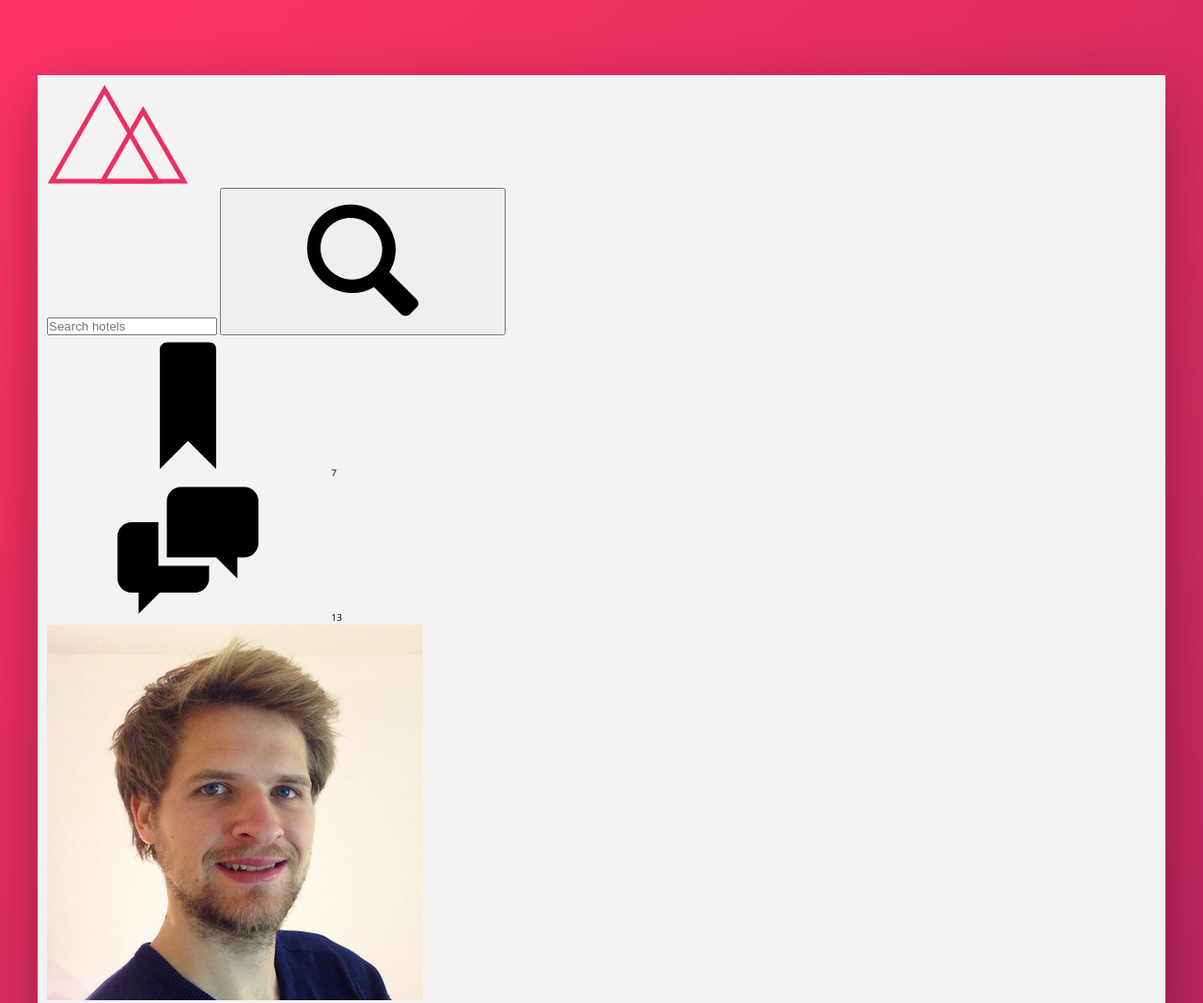
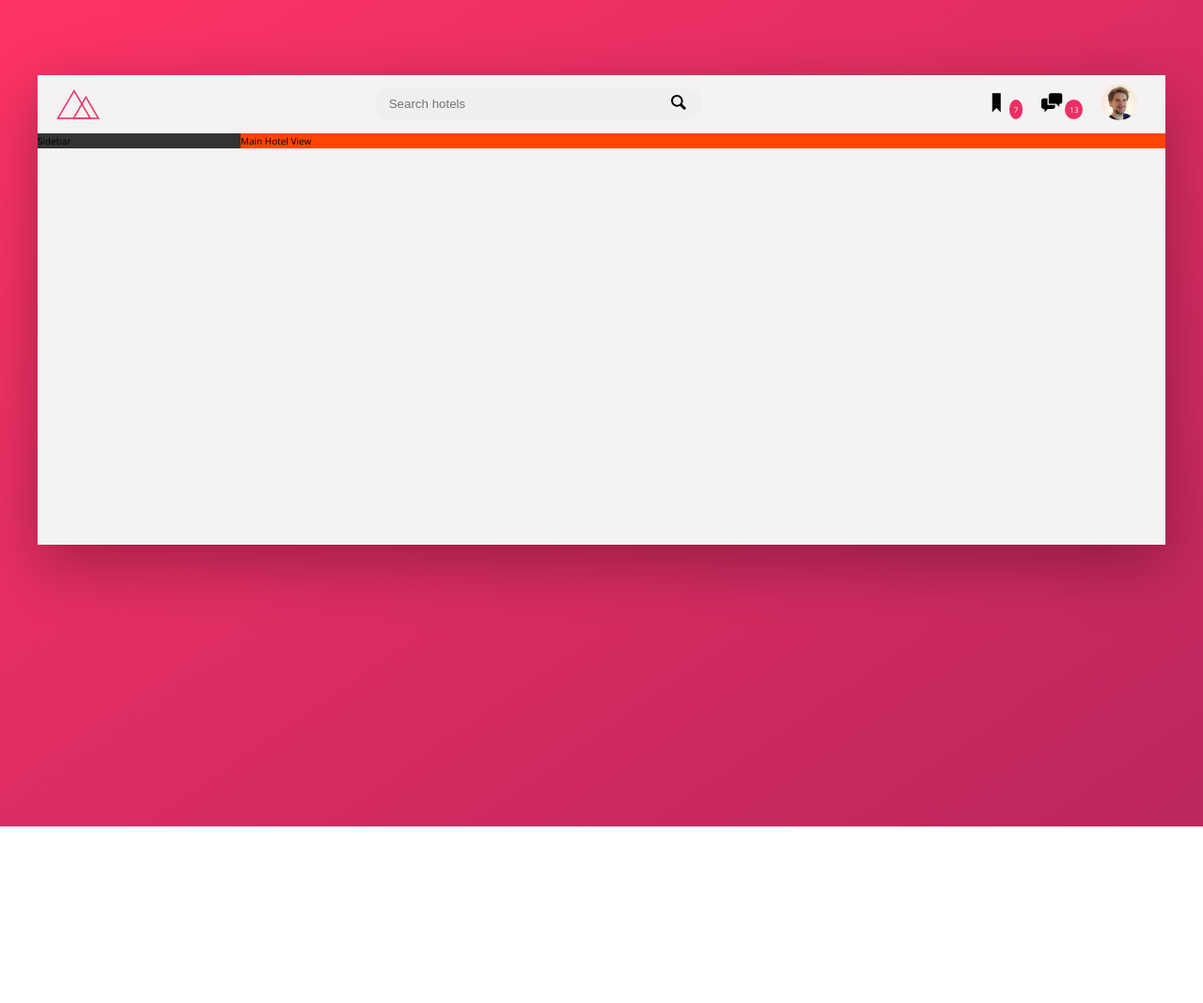
Before and after one commit to alyssa-denary/advanced-css-course, a website: page Trillo/starter/index.html in a window 1280 px wide. Shown: the top 1068 px of the page at 94% size. After the commit the page ends 880 px from the top, so only its background shows below. Drawn offline with nearby package versions, Linux system fonts and the light colour scheme.

Commit message:
updates to processed style and index.html

```diff
--- a/Trillo/starter/css/style.css
+++ b/Trillo/starter/css/style.css
@@ -17,8 +17,8 @@ Grey dark 3: #999
 */
 :root {
   --color-primary: #eb2f64;
-  --color-primary-light: #FF3366;
-  --color-primary-dark: #BA265D;
+  --color-primary-light: #ff3366;
+  --color-primary-dark: #ba265d;
   --grey-light-1: #faf9f9;
   --grey-light-2: #f4f2f2;
   --grey-light-3: #f0eeee;
@@ -26,7 +26,8 @@ Grey dark 3: #999
   --grey-dark-1: #333;
   --grey-dark-2: #777;
   --grey-dark-3: #999;
-  --shadow-dark: 0 2rem 6rem rgba(0, 0, 0, 0.3); }
+  --shadow-dark: 0 2rem 6rem rgba(0, 0, 0, 0.3);
+  --clear: rgba(255, 255, 255, 0); }
 
 *,
 *::before,
@@ -44,9 +45,55 @@ body {
   min-height: 100vh; }
 
 body {
-  font-family: 'Open Sans', sans-serif;
+  font-family: "Open Sans", sans-serif;
   font-weight: 400;
   line-height: 1.6; }
+
+.user-nav_notification {
+  font-size: 8px; }
+
+.logo {
+  height: 3.25rem; }
+
+.search {
+  background-color: var(--grey-light-3);
+  padding: 0.5rem 1.5rem;
+  flex: 0 1 30%;
+  display: flex;
+  justify-content: space-between;
+  border-radius: 2rem; }
+  .search_input {
+    border: none;
+    background-color: var(--clear); }
+  .search_button {
+    background-color: var(--clear);
+    border: none; }
+  .search_icon {
+    height: 2rem;
+    width: 2rem; }
+
+.user-nav_icon-box {
+  padding: 1rem; }
+
+.user-nav_icon {
+  height: 2.25rem;
+  width: 2.25rem; }
+
+.user-nav_notification {
+  padding: 0.5rem;
+  color: var(--grey-light-1);
+  background-color: var(--color-primary);
+  border-radius: 50%; }
+
+.user-nav_user {
+  padding: 1rem; }
+
+.user-nav_user-photo {
+  height: 3.75rem;
+  border-radius: 50%; }
+
+.user-nav_user-name {
+  padding: 1rem; }
 
 .container {
   max-width: 120rem;
@@ -59,7 +106,14 @@ body {
   display: flex; }
 
 .header {
-  padding: 1rem; }
+  display: flex;
+  justify-content: space-between;
+  align-items: center;
+  padding: 0 2rem; }
+
+.user-nav {
+  display: flex;
+  align-items: center; }
 
 .hotel-view {
   flex: 1 1 82%;
--- a/Trillo/starter/index.html
+++ b/Trillo/starter/index.html
@@ -30,16 +30,20 @@
             <svg class="user-nav_icon">
               <use xlink:href="img/sprite.svg#icon-bookmark"></use>
             </svg>
-            <span class="user-nav_notification">7</span>
+            <span class="user-nav_notification"> 7 </span>
           </div>
           <div class="user-nav_icon-box">
             <svg class="user-nav_icon">
               <use xlink:href="img/sprite.svg#icon-chat"></use>
             </svg>
-            <span class="user-nav_notification">13</span>
+            <span class="user-nav_notification"> 13 </span>
           </div>
           <div class="user-nav_user">
-           <img src="img/user.jpg" alt="User photo" class="user-nav_user-photo">
+            <img
+              src="img/user.jpg"
+              alt="User photo"
+              class="user-nav_user-photo"
+            />
           </div>
         </nav>
       </div>
```
